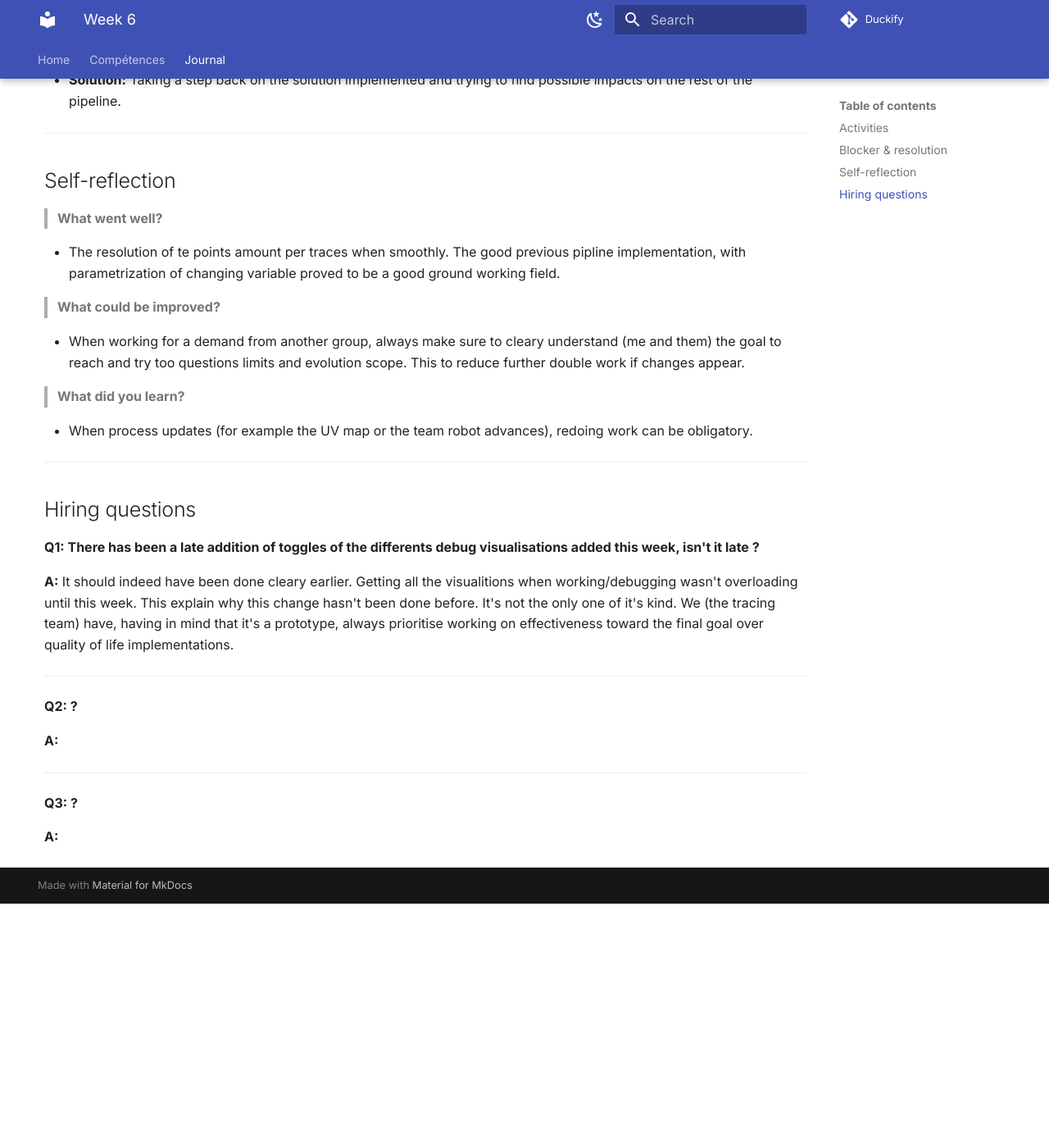
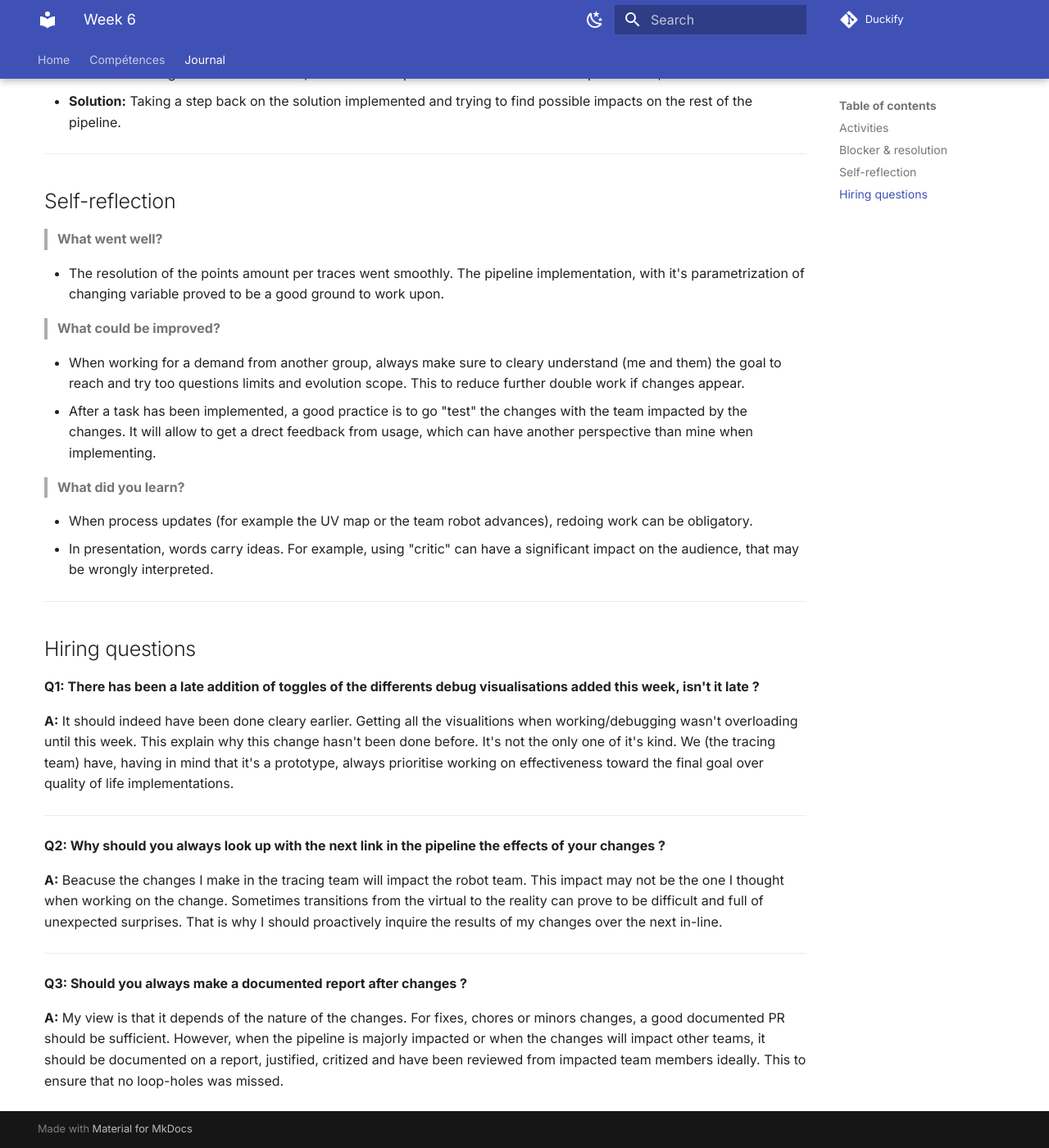
Before and after one commit to jijiduc/portfolio, an MkDocs documentation site: the page built from docs/journal/week6.md, in a window 1280 px wide and 1400 px high, scrolled down 1140 px. Shown: the whole window at 82% size. Built offline with MkDocs 1.6.1 and Material for MkDocs 9.7.7, drawn with Linux system fonts in a browser that asks for light colours; comment, search, counter and statistics services are not loaded; before the commit the page ends 2242 px from its top, so only the background shows below that; some of the changed text lies outside the part shown.

Commit message:
doc(week6): complete the week 6 documentation

```diff
--- a/docs/journal/week6.md
+++ b/docs/journal/week6.md
@@ -29,7 +29,7 @@
 
 * **Tracing pipeline stress-test**
     * *Action:* During the project, the tracing pipeline had multiples updates and debug phases since it's first implementation. At this point, the pipeline is for sure effective when used with the textures tested during our implementation work. To further tests and discover possible flaws, it should be further tested with new textures.
-    * *Artefacts:*
+    * *Artefacts:* Work has begun, but has been rerouted after the week 6 CTO's meeting. May be abandonned to prioritise others changes.
 
 ## Blocker & resolution
 
@@ -42,15 +42,17 @@
 
 > **What went well?**
 
-- The resolution of te points amount per traces when smoothly. The good previous pipline implementation, with parametrization of changing variable proved to be a good ground working field.
+- The resolution of the points amount per traces went smoothly. The pipeline implementation, with it's parametrization of changing variable proved to be a good ground to work upon.
 
 > **What could be improved?**
 
 - When working for a demand from another group, always make sure to cleary understand (me and them) the goal to reach and try too questions limits and evolution scope. This to reduce further double work if changes appear.
+- After a task has been implemented, a good practice is to go "test" the changes with the team impacted by the changes. It will allow to get a drect feedback from usage, which can have another perspective than mine when implementing.
 
 > **What did you learn?**
 
 - When process updates (for example the UV map or the team robot advances), redoing work can be obligatory.
+- In presentation, words carry ideas. For example, using "critic" can have a significant impact on the audience, that may be wrongly interpreted.
 
 ---
 
@@ -63,12 +65,12 @@
 
 ---
 
-**Q2: ?**
+**Q2: Why should you always look up with the next link in the pipeline the effects of your changes ?**
 
-**A:**
+**A:** Beacuse the changes I make in the tracing team will impact the robot team. This impact may not be the one I thought when working on the change. Sometimes transitions from the virtual to the reality can prove to be difficult and full of unexpected surprises. That is why I should proactively inquire the results of my changes over the next in-line.
 
 ---
 
-**Q3: ?**
+**Q3: Should you always make a documented report after changes ?**
 
-**A:**
+**A:** My view is that it depends of the nature of the changes. For fixes, chores or minors changes, a good documented PR should be sufficient. However, when the pipeline is majorly impacted or when the changes will impact other teams, it should be documented on a report, justified, critized and have been reviewed from impacted team members ideally. This to ensure that no loop-holes was missed.
```
